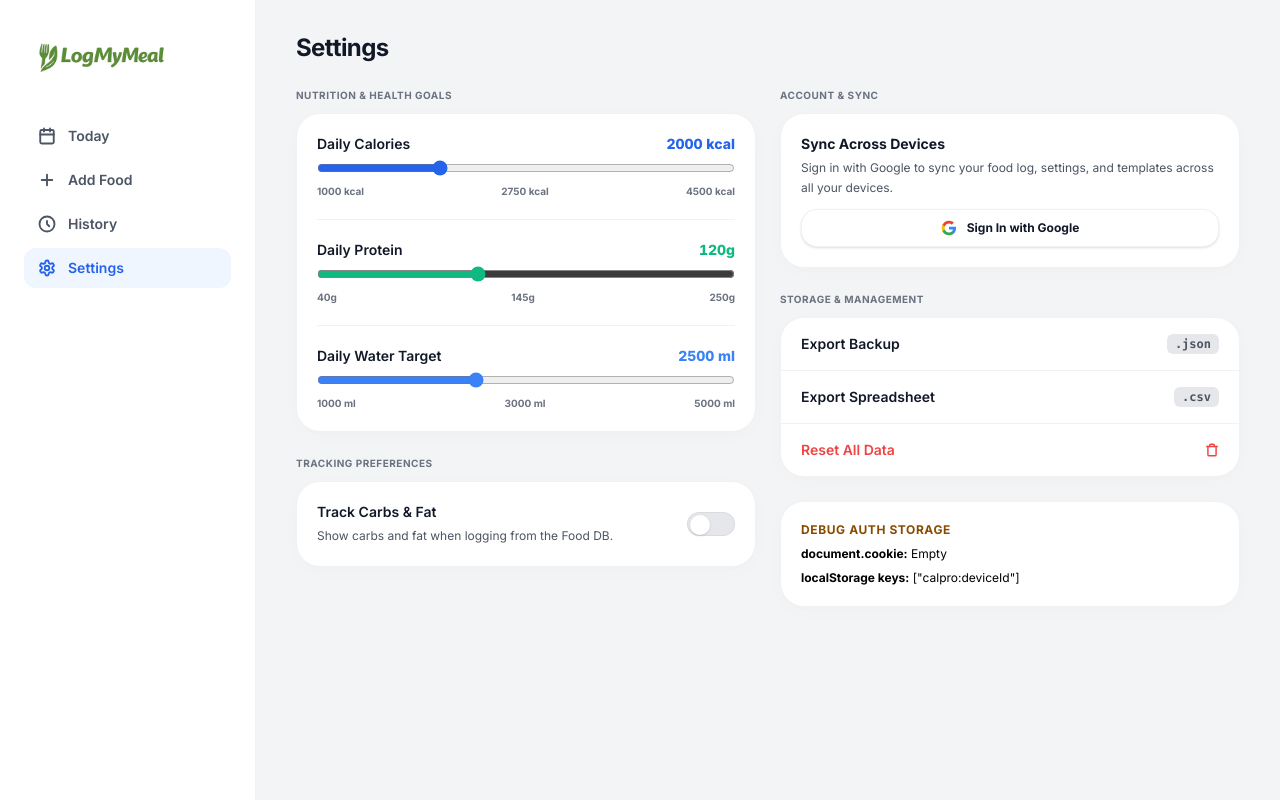
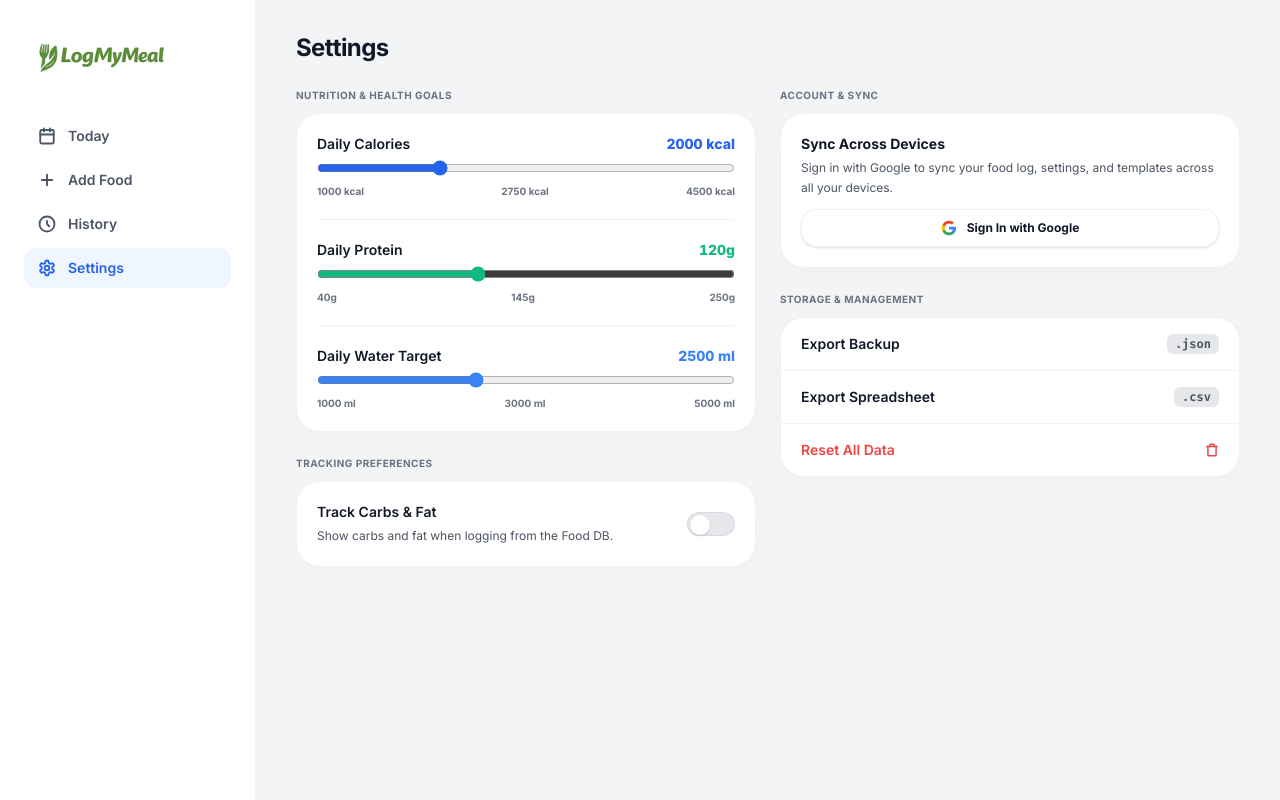
Before and after one commit to neerajk001/calpro, a Next.js app in the folder frontend/: page /settings in a window 1280 px wide. Built offline with nearby package versions, Linux system fonts and the light colour scheme; no server answers.

Commit message:
added the debunk

```diff
--- a/frontend/app/settings/page.tsx
+++ b/frontend/app/settings/page.tsx
@@ -149,15 +149,6 @@ export default function SettingsPage() {
             </div>
           </section>
 
-          {mounted && (
-            <section className="card p-4 md:p-5 mt-6 bg-yellow-50 border border-yellow-200">
-              <h2 className="mb-2 text-xs font-bold uppercase tracking-wider text-yellow-800">Debug Auth Storage</h2>
-              <div className="space-y-2 text-xs font-mono break-all text-black">
-                <p><strong>document.cookie:</strong> {document.cookie || "Empty"}</p>
-                <p><strong>localStorage keys:</strong> {JSON.stringify(Object.keys(localStorage))}</p>
-              </div>
-            </section>
-          )}
         </div>
       </div>
     </div>
```
